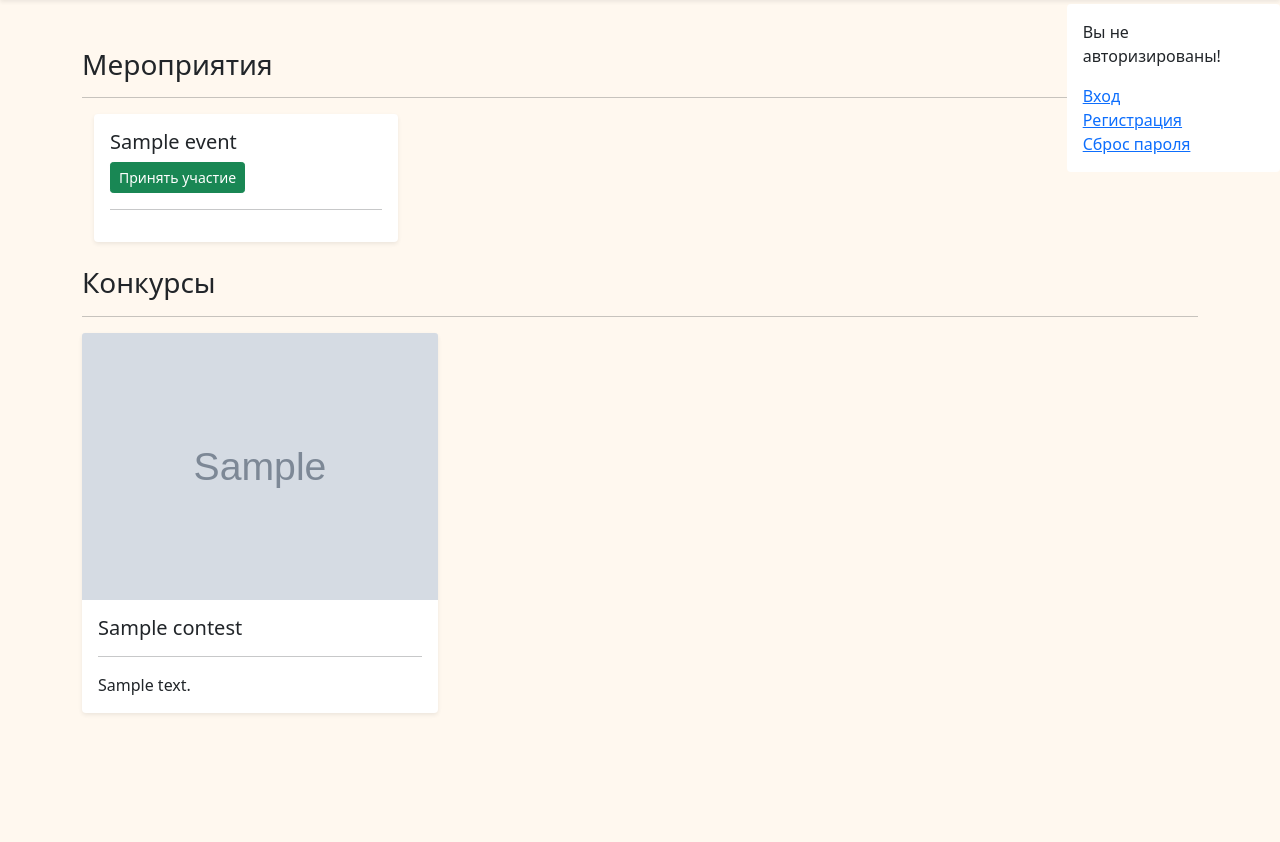
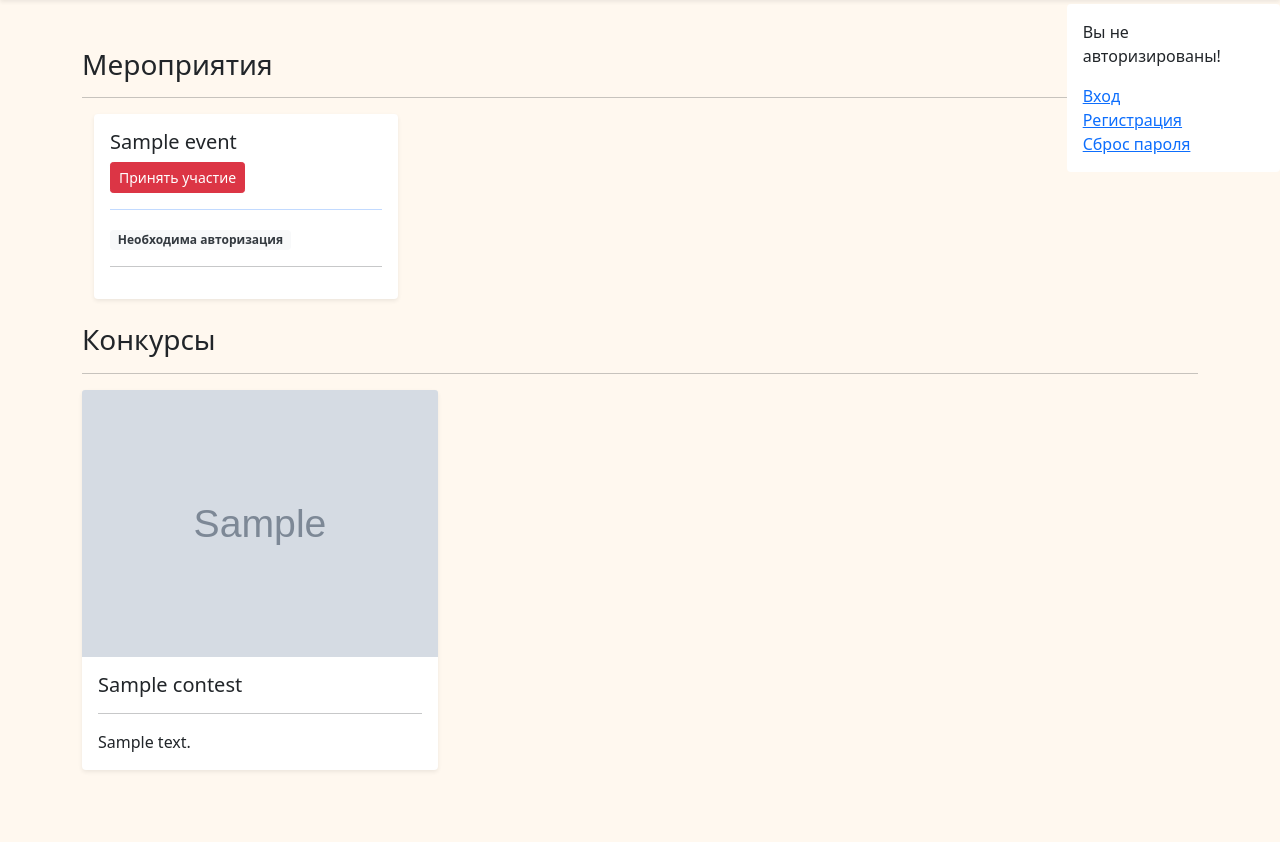
Before and after one commit to nezaicev/IZOcontests, a Django app: template templates/home.html in a window 1280 px wide. Shown: the part 58-900 px from the top of the page. Before the commit the page ends 772 px from the top, so only its background shows below. Run offline with Django 3.2, Linux system fonts and the light colour scheme; tables that the repository leaves empty hold one stand-in row (values such as "Sample post"); the template is opened without the code that fills it: values that come from a table or form of the project are taken from there, most other values are stand-ins (such as "Sample title", 1, 10 or a date in 2020); grey boxes marked "Sample" are stand-in pictures; parts of the project's set-up code (start-up, migrations or seed data) failed here and were passed over; some libraries are stand-ins or nearby versions.

Commit message:
add message for main page

```diff
--- a/templates/home.html
+++ b/templates/home.html
@@ -67,9 +67,11 @@
 
                   {% else %}
                     <a href="{% url 'login' %}">
-                      <button type="button" class="btn btn-sm btn-success">
+                      <button type="button" class="btn btn-sm btn-danger">
                         Принять участие
                       </button>
+                      <hr>
+                    <span class="badge bg-light text-dark">Необходима авторизация</span>
                     </a>
                   {% endif %}
 
```
